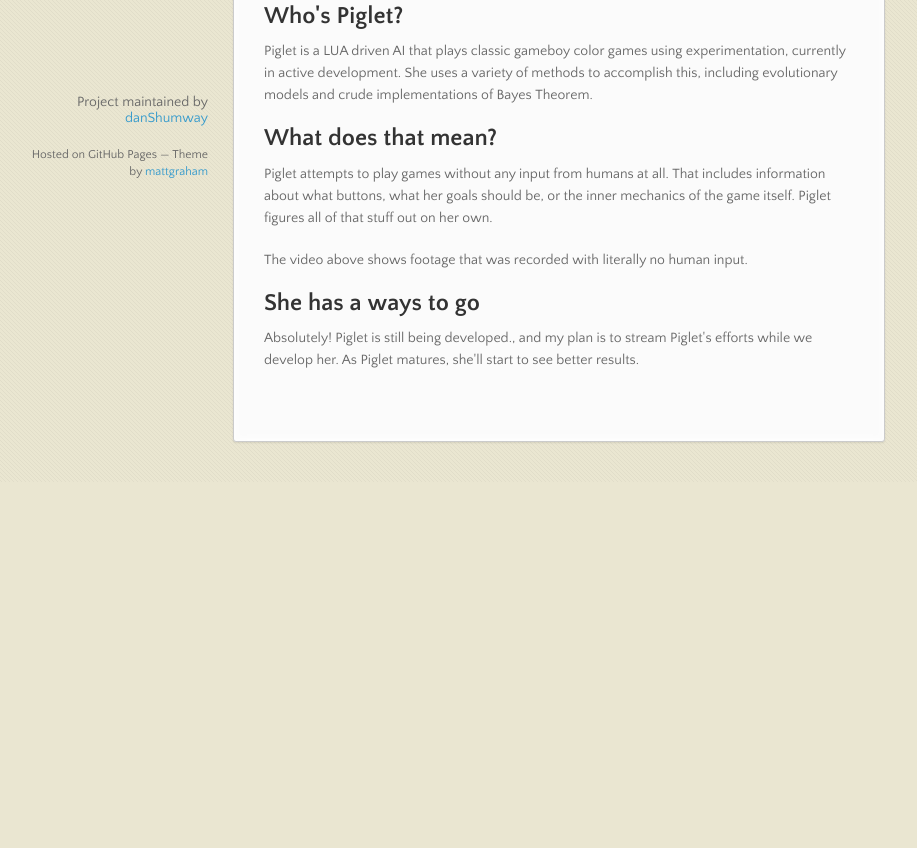
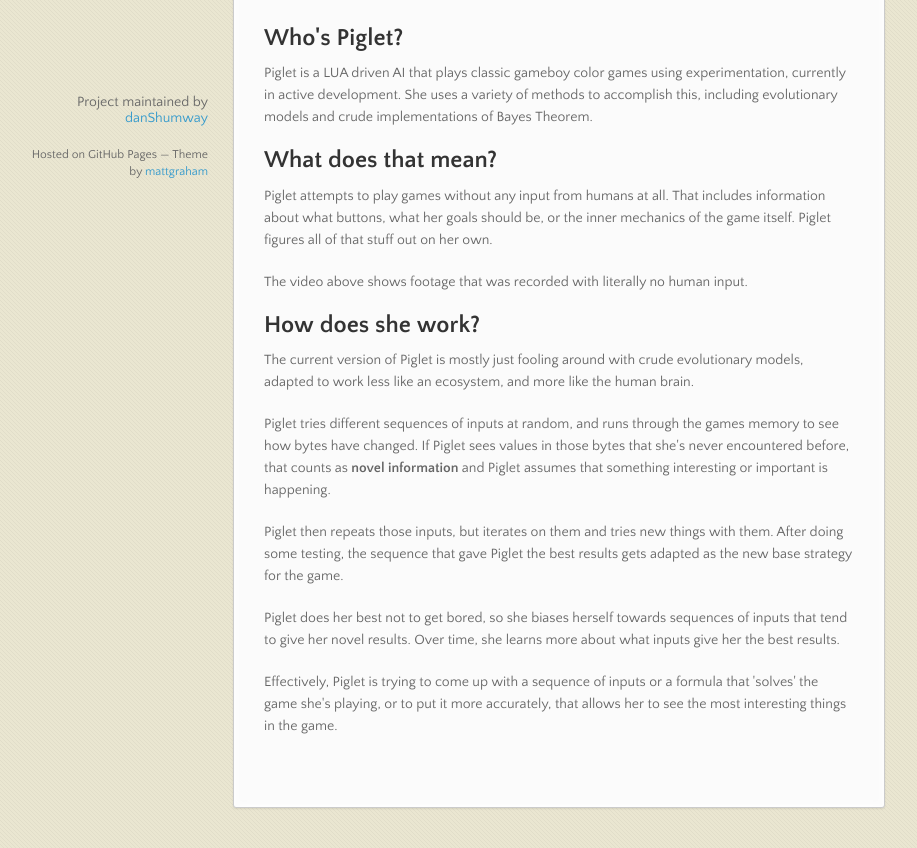
Before and after one commit to danShumway/Piglet, a plain HTML site: page index.html in a window 1280 px wide. Shown: the part 580-1428 px from the top of the page, without its empty margins (82-999 px from the left). Before the commit the page ends 1062 px from the top, so only its background shows below. Drawn offline with nearby package versions, Linux system fonts and the light colour scheme.

Commit message:
Filling out more information.
Signed-off-by: Daniel Shumway <shumway.danny@gmail.com>

```diff
--- a/index.html
+++ b/index.html
@@ -44,6 +44,7 @@
 
 <iframe width="560" height="315" src="//www.youtube.com/embed/gzWmIubvW6k?rel=0" frameborder="0" allowfullscreen></iframe>
 
+<br><br>
 
 <h2>
 <a name="whos-piglet" class="anchor" href="#whos-piglet"><span class="octicon octicon-link"></span></a><strong>Who's Piglet?</strong>
@@ -60,11 +61,19 @@
 <p>The video above shows footage that was recorded with literally no human input.</p>
 
 <h2>
-<a name="she-has-a-ways-to-go" class="anchor" href="#she-has-a-ways-to-go"><span class="octicon octicon-link"></span></a><strong>She has a ways to go</strong>
+<a name="how-does-she-work" class="anchor" href="#how-does-she-work"><span class="octicon octicon-link"></span></a><strong>How does she work?</strong>
 </h2>
 
-<p>Absolutely!  Piglet is still being developed., and my plan is to stream Piglet's efforts while we develop her. As Piglet matures, she'll start to see better results.
+<p>The current version of Piglet is mostly just fooling around with crude evolutionary models, adapted to work less like an ecosystem, and more like the human brain.</p>
+
+<p>Piglet tries different sequences of inputs at random, and runs through the games memory to see how bytes have changed.  If Piglet sees values in those bytes that she's never encountered before, that counts as <b>novel information</b> and Piglet assumes that something interesting or important is happening.
 </p>
+
+<p>Piglet then repeats those inputs, but iterates on them and tries new things with them.  After doing some testing, the sequence that gave Piglet the best results gets adapted as the new base strategy for the game.</p>
+
+<p>Piglet does her best not to get bored, so she biases herself towards sequences of inputs that tend to give her novel results.  Over time, she learns more about what inputs give her the best results.</p>
+
+<p>Effectively, Piglet is trying to come up with a sequence of inputs or a formula that 'solves' the game she's playing, or to put it more accurately, that allows her to see the most interesting things in the game.</p>
 
 
       </section>
```
